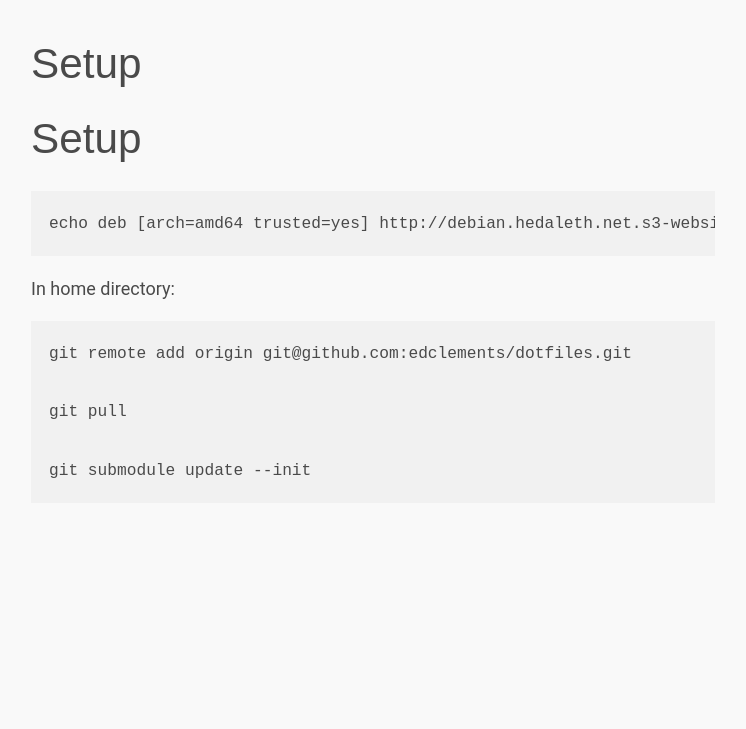
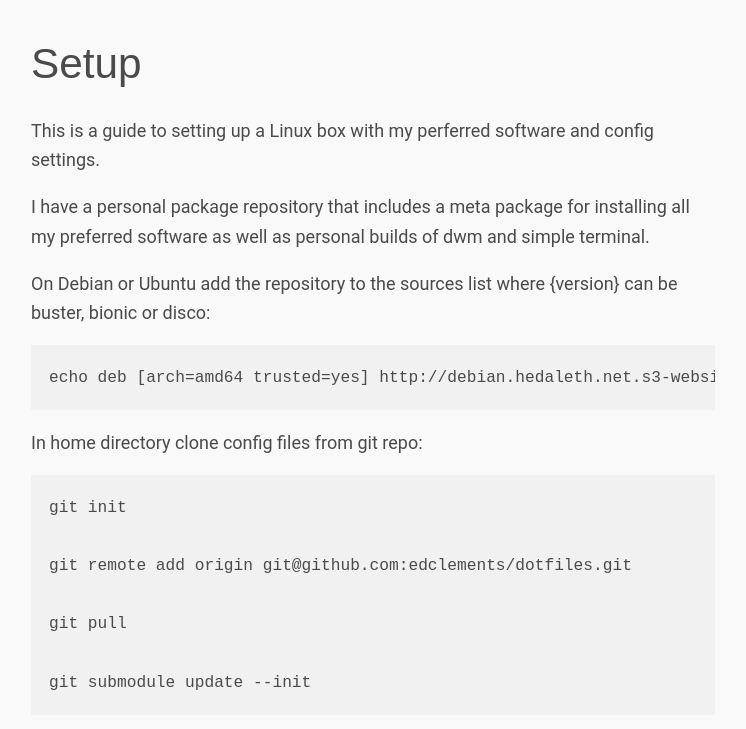
Before and after one commit to edclements/website, a Jekyll site: the page built from setup.md, in a window 1280 px wide. Shown: the top 729 px of the page, without its empty margins (267-1013 px from the left). Built offline with Jekyll 4.4.1, drawn with Linux system fonts in a browser that asks for light colours; nearby versions of some CDN libraries; our own code applies the rules of GitHub Pages for plain Markdown files.

Commit message:
My setup

```diff
--- a/index.html
+++ b/index.html
@@ -6,4 +6,5 @@
   <li><a href="./music-picks">Music Picks</a></li>
   <li><a href="./web-links">Web Links</a></li>
   <li><a href="./cheat-sheet">Cheat Sheet</a></li>
+  <li><a href="./setup">Setup</a></li>
 </ul>
--- a/setup.md
+++ b/setup.md
@@ -1,8 +1,21 @@
-# Setup
+---
+title: Setup
+layout: default
+---
 
-    echo deb [arch=amd64 trusted=yes] http://debian.hedaleth.net.s3-website.eu-west-2.amazonaws.com bionic main >> /etc/sources.list
+This is a guide to setting up a Linux box with my perferred software and config settings.
 
-In home directory:
+I have a personal package repository that includes a meta package for
+installing all my preferred software as well as personal builds of dwm and
+simple terminal.
+
+On Debian or Ubuntu add the repository to the sources list where {version} can be buster, bionic or disco:
+
+    echo deb [arch=amd64 trusted=yes] http://debian.hedaleth.net.s3-website.eu-west-2.amazonaws.com {version} main >> /etc/sources.list
+
+In home directory clone config files from git repo:
+
+    git init
 
     git remote add origin git@github.com:edclements/dotfiles.git
 
```
